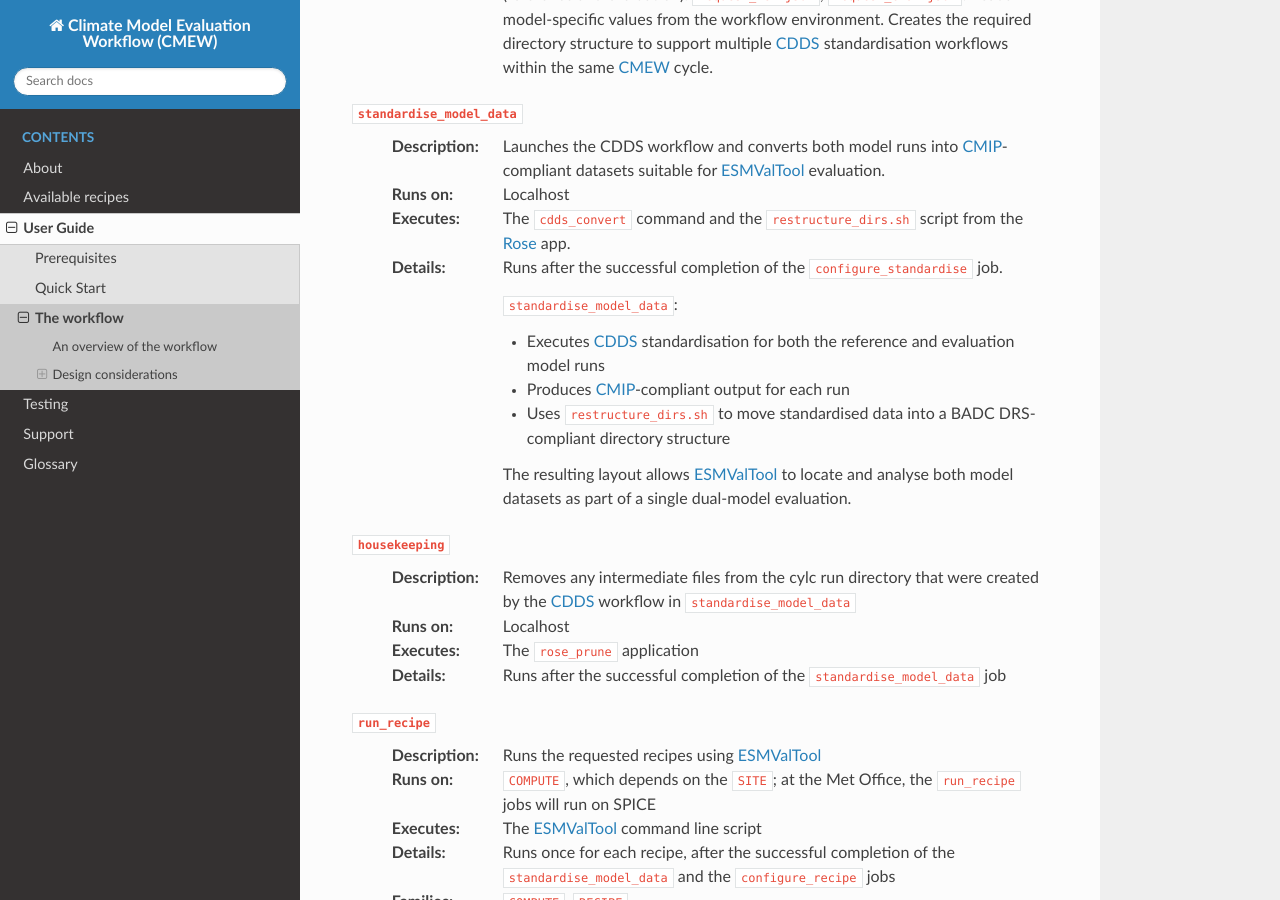
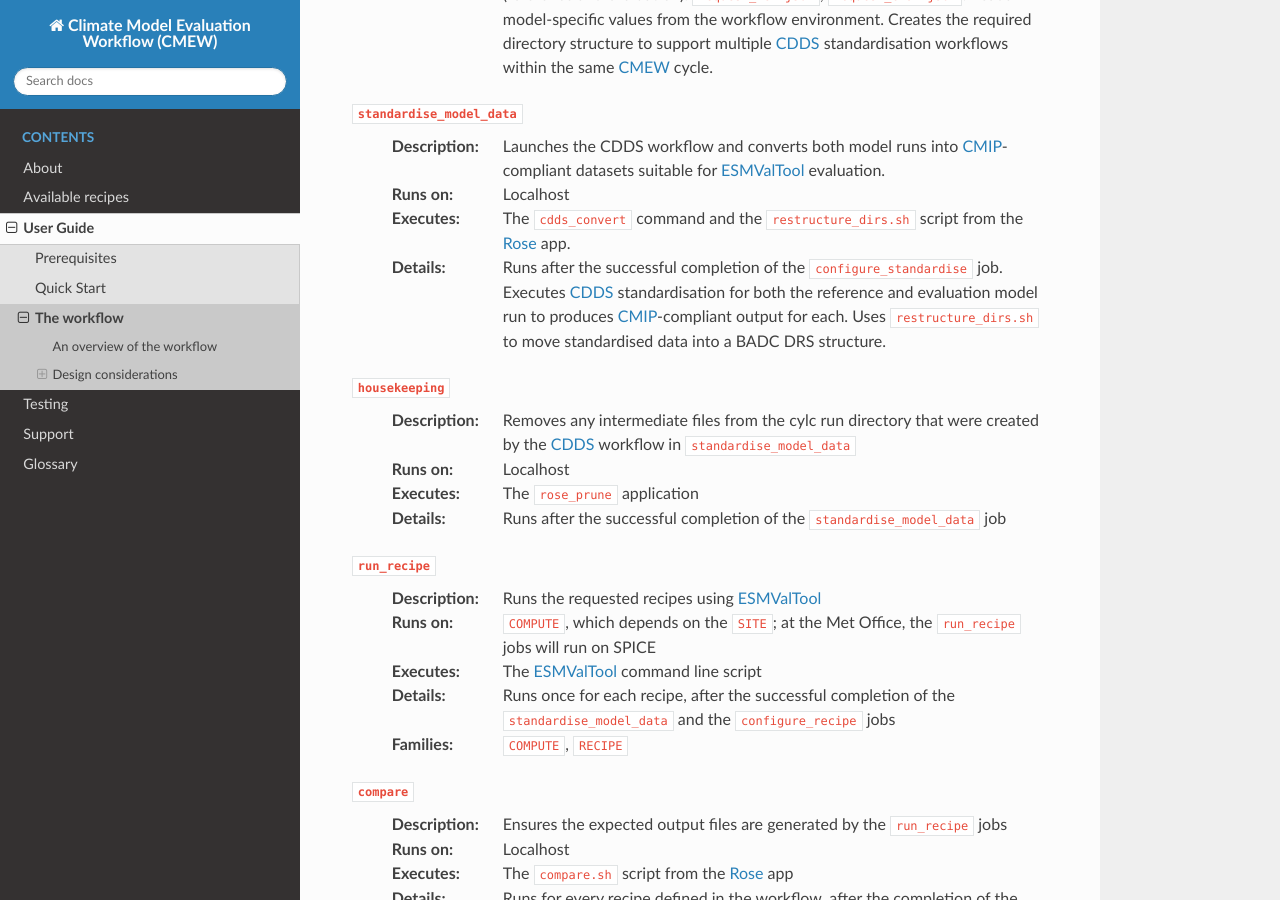
Before and after one commit to MetOffice/CMEW, a Sphinx documentation site: the page built from doc/source/user_guide/workflow.rst, in a window 1280 px wide and 900 px high, scrolled down 1212 px. Built offline with Sphinx 7.4.7 and the Read the Docs theme 3.1.0, drawn with Linux system fonts in a browser that asks for light colours.

Commit message:
Update doc/source/user_guide/workflow.rst
Co-authored-by: Alistair Sellar <16133375+alistairsellar@users.noreply.github.com>

```diff
--- a/doc/source/user_guide/workflow.rst
+++ b/doc/source/user_guide/workflow.rst
@@ -87,15 +87,9 @@ An overview of the workflow
      from the |Rose| app.
   :Details:
      Runs after the successful completion of the ``configure_standardise`` job.
-
-     ``standardise_model_data``:
-
-     * Executes |CDDS| standardisation for both the reference and evaluation model runs
-     * Produces |CMIP|-compliant output for each run
-     * Uses ``restructure_dirs.sh`` to move standardised data into a BADC DRS-compliant directory structure
-
-     The resulting layout allows |ESMValTool| to locate and analyse both model datasets
-     as part of a single dual-model evaluation.
+     Executes |CDDS| standardisation for both the reference and evaluation model run
+     to produces |CMIP|-compliant output for each.
+     Uses ``restructure_dirs.sh`` to move standardised data into a BADC DRS structure.
 
 ``housekeeping``
   :Description:
```
